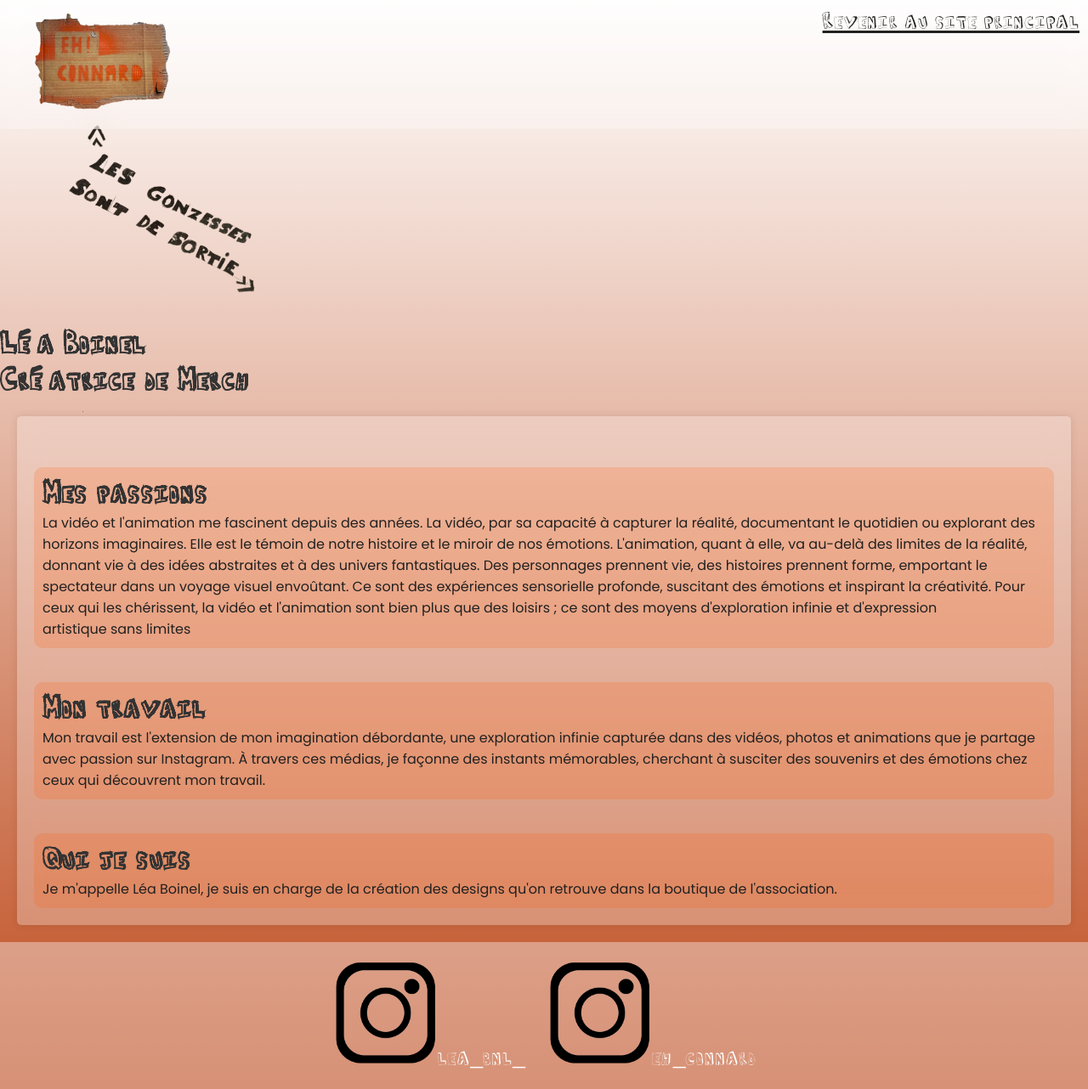
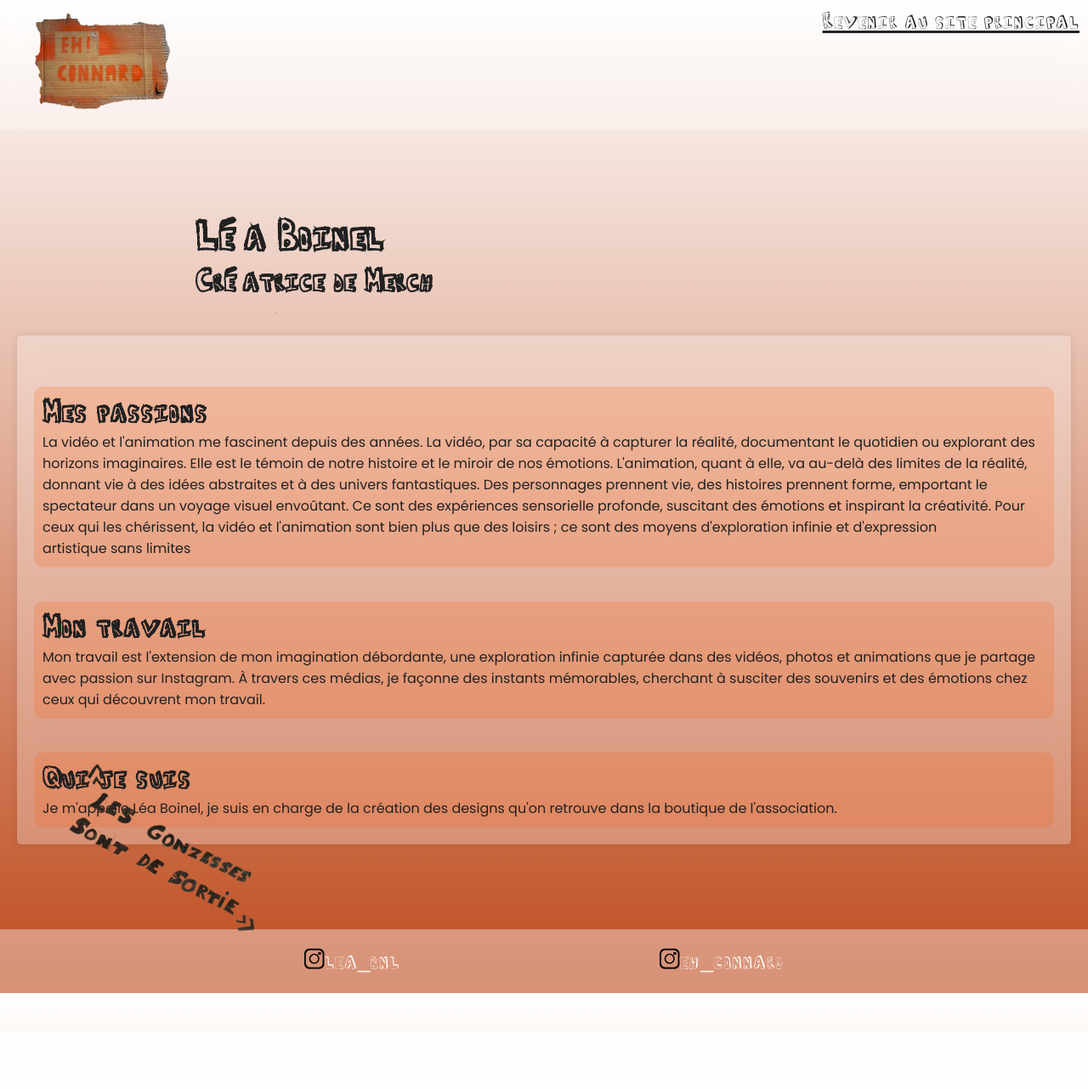
Before and after one commit to zephyst/SAE_Site_Web, a PHP site: page /ficheLea.php in a window 1280 px wide. Shown: the whole page at 85% size. After the commit the page ends 1169 px from the top, so only its background shows below. Run offline with PHP 8.4, Linux system fonts and the light colour scheme.

Commit message:
est ce que un jour j'aurai terminé

```diff
--- a/ficheLea.php
+++ b/ficheLea.php
@@ -7,7 +7,7 @@
 
 <header>
     <div class="navbar-left">
-            <img src="public/images/EH!CONNARD.png" alt="Logo_EH!CONNARD">
+            <img src="public/images/EH!CONNARD.png" alt="Logo_EH!CONNARD" class=image1>
     </div>
     <div class="navbar-right">
         <a href="./trombi.php">Revenir au site principal</a>
@@ -15,13 +15,14 @@
 
 </header>
 
-        <section id=dessin>
-        <img src="public/images/gonz.png" id="dessin">
+
 <body>
 
+<div class="titre">
 
-<h1>Léa Boinel</h1>
+        <h1>Léa Boinel</h1>
         <h2>Créatrice de Merch</h2>
+</div>
 
     <div class="container">
 
@@ -45,12 +46,15 @@
             <p>  Je m'appelle Léa Boinel, je suis en charge de la création des designs qu'on retrouve dans la boutique de l'association.</p>
         </div>
     </div>
+         <img src="public/images/gonz.png" alt="dessin" class="slogan">
+
+</body>
 
     <footer>
         <div class="social-icons">
-            <a href="https://www.instagram.com/lea_bnl_/"><img src="public/images/icon.png" alt="Instagram">lea_bnl_</a>
-            <a href="https://www.instagram.com/eh_connard/"><img src="public/images/icon.png" alt="Instagram">eh_connard</a>
+            <a href="https://www.instagram.com/lea_bnl_/"><img src="public/images/icon.png" alt="Instagram" class=image2>lea_bnl</a>
+            <a href="https://www.instagram.com/eh_connard/"><img src="public/images/icon.png" alt="Instagram" class=image3>eh_connard</a>
         </div>
     </footer>
-</body>
+
 </html>
--- a/public/css/lea.css
+++ b/public/css/lea.css
@@ -34,7 +34,7 @@ header {
     background-color: rgba(255, 255, 255, 0.283);
 }
 
-img{
+.image1{
     height: 125px;
 }
 
@@ -43,13 +43,25 @@ a{
     font-size: 30px;
 }
 
-img#dessin{
-    height: 225px;
-    transform: rotate(30deg);
+
+.titre{
+    font-family: "Marianaxxe";
+    font-size: 27px;
+    margin-left: 230px;
+    margin-top: 100px;
+    margin-bottom: 40px;
+    letter-spacing: -1px;
 
 }
 
+h3 {
+
+    font-family: "Marianaxxe";
+    font-size: 40px;
+}
+
 .container {
+    position: relative;
     max-width: 1200px;
     margin: 20px auto;
     padding: 20px;
@@ -58,12 +70,6 @@ img#dessin{
     border-radius: 5px;
     box-shadow: 0 0 10px rgba(0, 0, 0, 0.1);
 
-}
-
-h1, h2, h3 {
-    color: #333;
-    font-family: "Marianaxxe";
-    font-size: 40px;
 }
 
 .box {
@@ -75,21 +81,45 @@ h1, h2, h3 {
 
 }
 
+.slogan{
+    position: absolute;
+    height: 225px;
+    transform: rotate(30deg);
+    left: 0;
+    z-index: 1;
+    margin-top: -110px;
+}
 footer {
     text-align: center;
     padding: 20px;
+    margin-top: 100px;
     background-color: #faf8f867;
     color: #fff;
 }
 
 .social-icons a {
-    margin: 0 10px;
+    margin: 150px;
     text-decoration: none;
     color: #fff;
     transition: color 0.3s ease-in-out;
+
 }
 
-.social-icons a:hover {
-    color: rgb(183, 80, 16);
+.image2{
+    height: 25px;
+}
+
+.nom_image2{
 
 }
+.image3{
+    height: 25px;
+}
+
+.nom_image3{
+
+}
+.social-icons a:hover {
+    color: rgb(22, 22, 22);
+
+}
```
